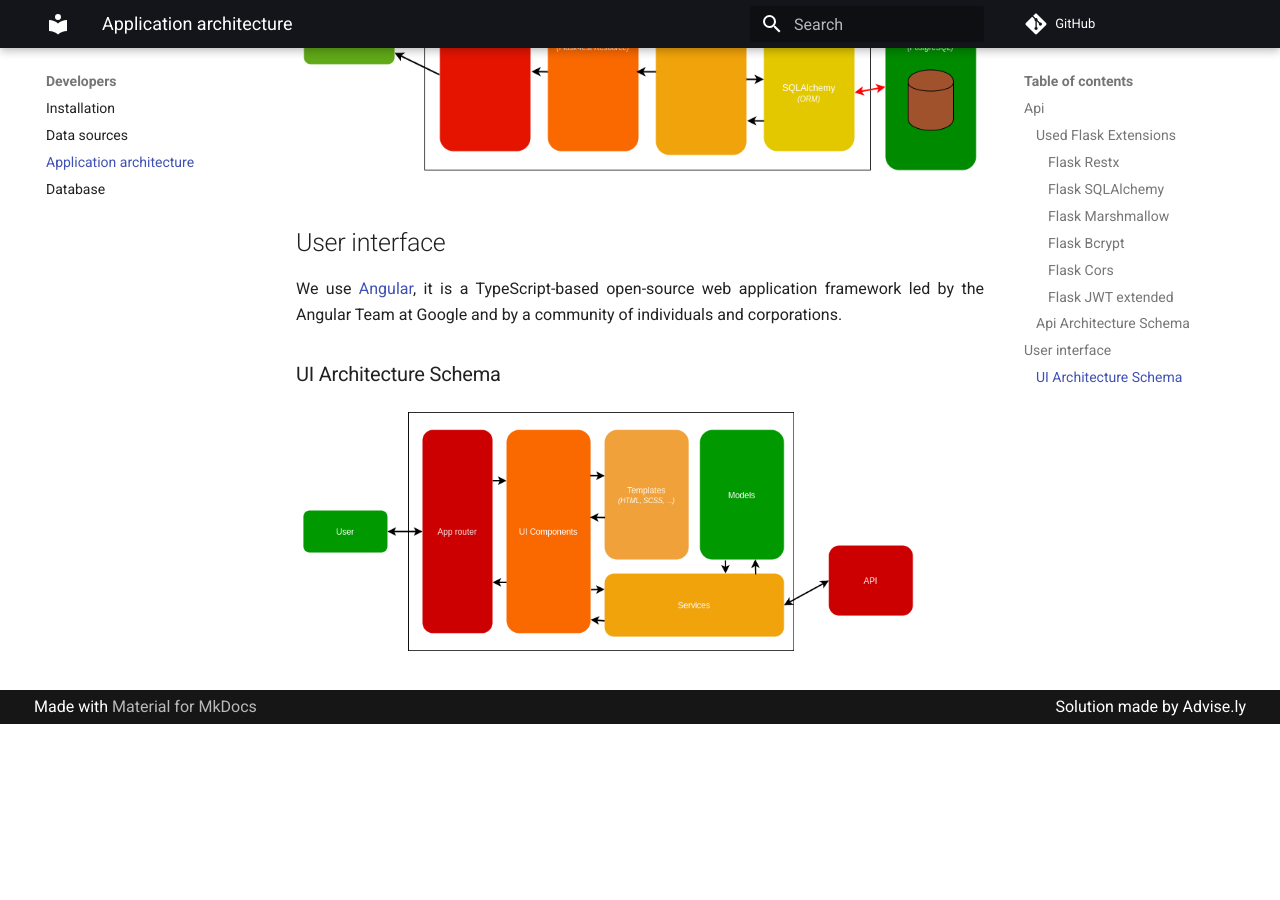
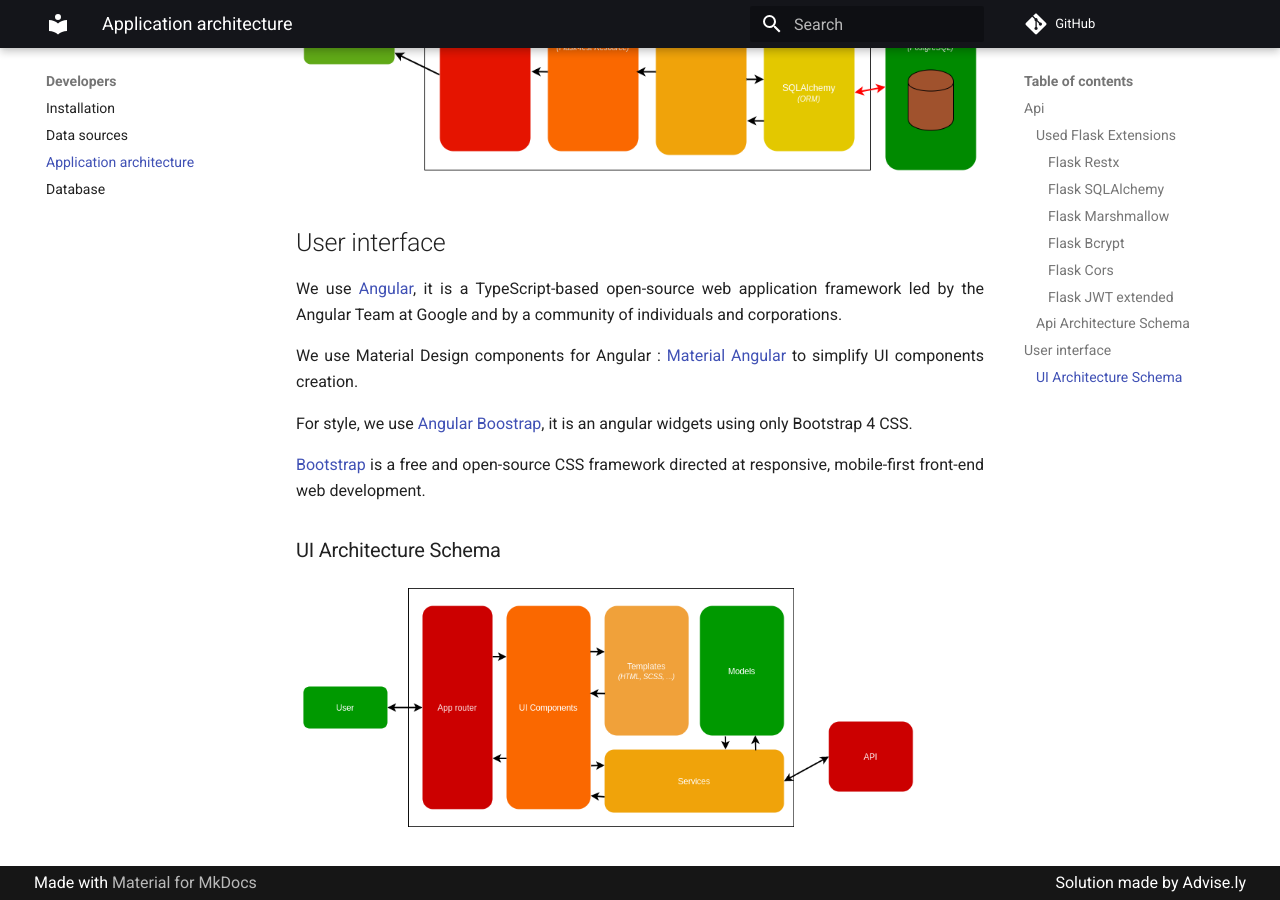
Before and after one commit to RomainCtl/RecoFinement, an MkDocs documentation site: the page built from docs/developers/architecture.md, in a window 1280 px wide and 900 px high, scrolled down 2124 px. Built offline with MkDocs 1.6.1 and Material for MkDocs 9.7.7, drawn with Linux system fonts in a browser that asks for light colours; comment, search, counter and statistics services are not loaded; before the commit the page ends 2848 px from its top, so only the background shows below that.

Commit message:
Add some details about user interface

```diff
--- a/docs/developers/architecture.md
+++ b/docs/developers/architecture.md
@@ -77,6 +77,12 @@ You will find more informaiton about JWT in [official JWT website](https://jwt.i
 
 We use [Angular](https://angular.io/), it is a TypeScript-based open-source web application framework led by the Angular Team at Google and by a community of individuals and corporations.
 
+We use Material Design components for Angular : [Material Angular](https://material.angular.io/) to simplify UI components creation.
+
+For style, we use [Angular Boostrap](https://ng-bootstrap.github.io/), it is an angular widgets using only Bootstrap 4 CSS.
+
+[Bootstrap](https://getbootstrap.com/) is a free and open-source CSS framework directed at responsive, mobile-first front-end web development.
+
 
 ### UI Architecture Schema
 
```
